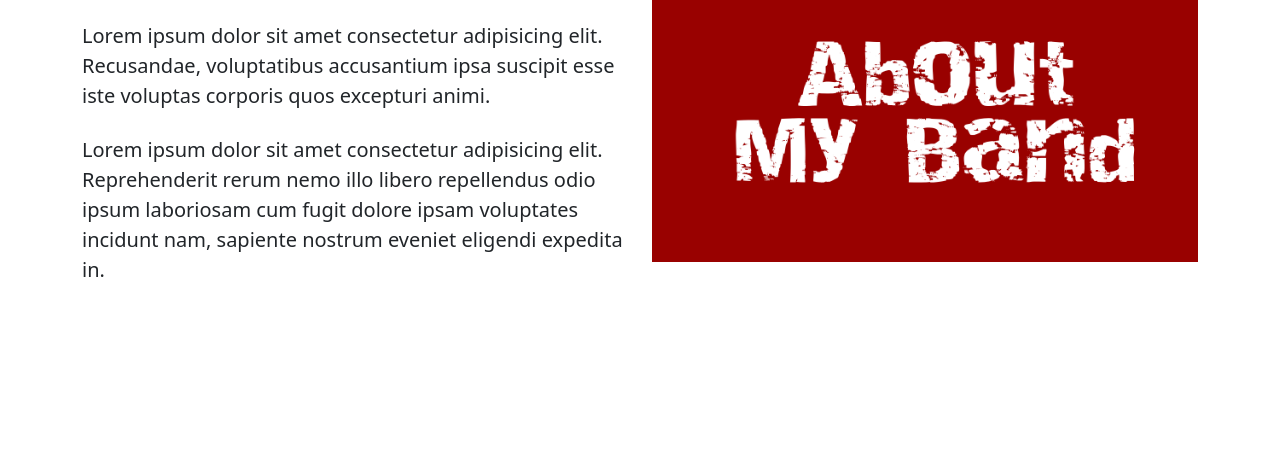
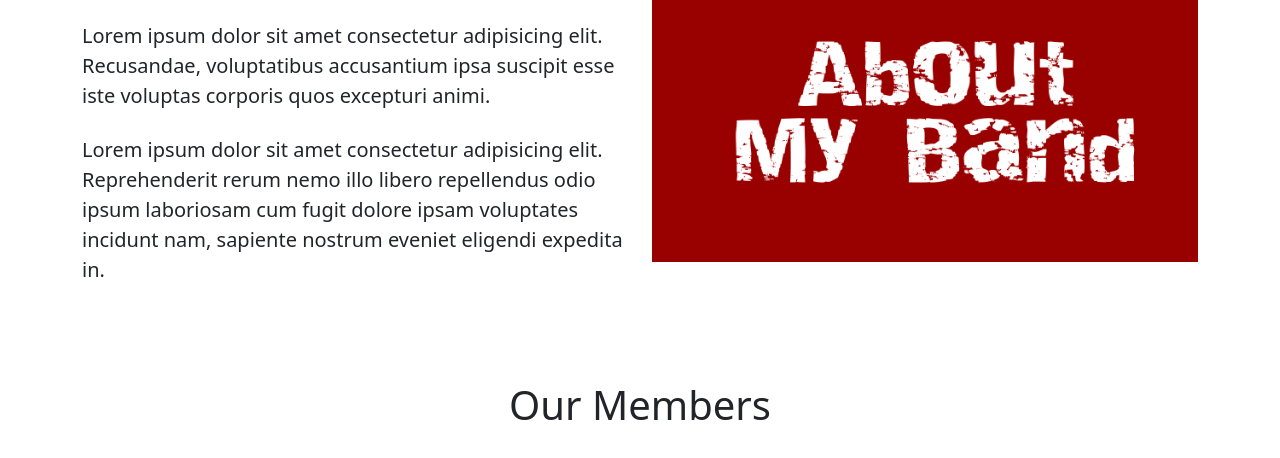
Before and after one commit to naimur-234964/a_e, a plain HTML site: page music band/index.html in a window 1280 px wide. Shown: the part 592-1050 px from the top of the page. Before the commit the page ends 941 px from the top, so only its background shows below. Drawn offline with nearby package versions, Linux system fonts and the light colour scheme.

Commit message:
member profile section start

```diff
--- a/music band/index.html
+++ b/music band/index.html
@@ -106,6 +106,23 @@
     </section>
     <!-- Details Section End -->
 
+    <!-- Profile Section Start -->
+    <section id="profile" class="my-5">
+        <section class="container">
+            <div class="title text-center fw-bold">
+                <h1 class="h1">Our Members</h1>
+            </div>
+            <div class="row gy-4">
+                <div class="col-md-4">
+
+                </div>
+                <div class="col-md-4"></div>
+                <div class="col-md-4"></div>
+            </div>
+        </section>
+    </section>
+    <!-- Profile Section End -->
+
     <!-- Bootstrap JS CDN -->
     <script src="https://cdn.jsdelivr.net/npm/bootstrap@5.2.3/dist/js/bootstrap.bundle.min.js"></script>
 
```
